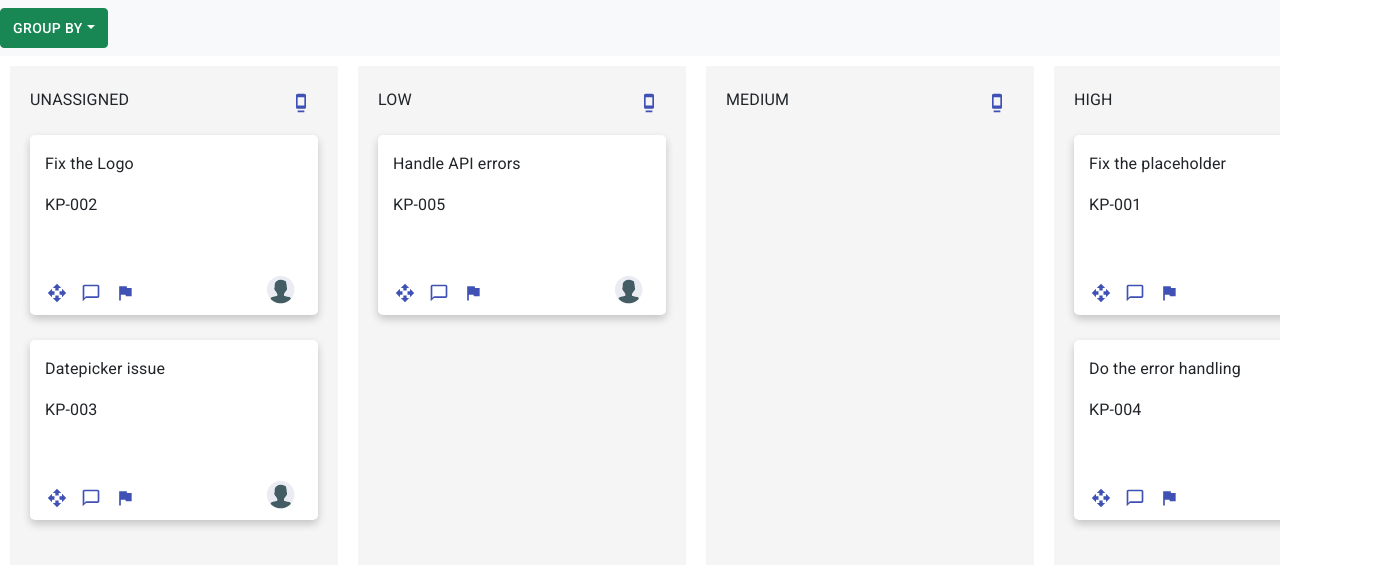
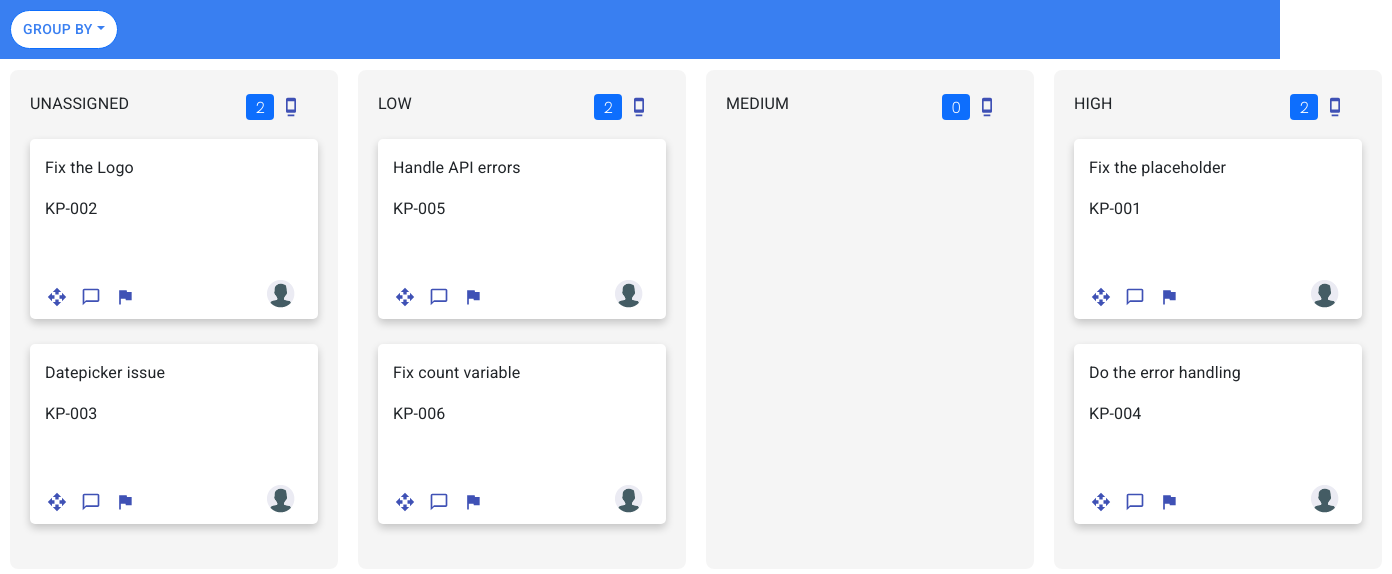
Before and after one commit to karthik-sarav/kanban-assignment, a React (Create React App) app: page / in a window 1280 px wide. Shown: the top 574 px of the page, 1392 px wide, since content can reach past the window. Built offline with nearby package versions, Linux system fonts and the light colour scheme.

Commit message:
Added column record counts. Modified colour theme. Horizontal scroll at the end.

```diff
--- a/public/index.html
+++ b/public/index.html
@@ -16,6 +16,9 @@
   <link rel="stylesheet" href="https://cdn.jsdelivr.net/npm/bootstrap@5.0.2/dist/css/bootstrap.min.css"
     integrity="sha384-EVSTQN3/azprG1Anm3QDgpJLIm9Nao0Yz1ztcQTwFspd3yD65VohhpuuCOmLASjC" crossorigin="anonymous" />
   <link rel="stylesheet" href="https://fonts.googleapis.com/css?family=Roboto:300,400,500,700&display=swap" />
+  <link rel="preconnect" href="https://fonts.googleapis.com">
+  <link rel="preconnect" href="https://fonts.gstatic.com" crossorigin>
+  <link href="https://fonts.googleapis.com/css2?family=Poppins:wght@100&display=swap" rel="stylesheet">
 
   <!--
       Notice the use of %PUBLIC_URL% in the tags above.
--- a/src/App.js
+++ b/src/App.js
@@ -3,9 +3,7 @@ import HomeScreen from './Screens/HomeScreen';
 
 function App() {
   return (
-    <div>
-      <HomeScreen />
-    </div>
+    <HomeScreen />
   );
 }
 
--- a/src/Components/ColumnHeader.js
+++ b/src/Components/ColumnHeader.js
@@ -2,6 +2,7 @@ import DockIcon from '@material-ui/icons/Dock';
 import DockTwoToneIcon from '@material-ui/icons/DockTwoTone';
 import { makeStyles } from "@material-ui/core/styles";
 import { Typography } from "@material-ui/core";
+import Badge from 'react-bootstrap/Badge'
 
 const useStyles = makeStyles((theme) => ({
     columnHeader: {
@@ -15,21 +16,33 @@ const useStyles = makeStyles((theme) => ({
         margin: "5px",
         "&:hover": {
             cursor: "pointer",
-            backgroundColor: "white",
-            borderRadius: "10px"
         }
-
+    },
+    headerAction: {
+        display: "flex",
+        alignItems: "center",
+        marginRight: "10px"
     }
 }));
 
 const ColumnHeader = (props) => {
     const classes = useStyles();
-    const { groupTitle, handlePinClick, isPinned } = props;
+    const { groupTitle, handlePinClick, isPinned, count } = props;
+
+    const countBg = (count) => {
+        return count <= 3 ? "primary" : count > 3 && count <= 5 ? "warning" : "danger"
+    }
+
     return (
         <div className={classes.columnHeader} >
+            <div>
                 <Typography variant="subtitle1">
                     {groupTitle.toUpperCase()}
                 </Typography>
+
+            </div>
+            <div className={classes.headerAction}>
+                <Badge bg={countBg(count)}>{count}</Badge>
                 {isPinned ?
                     <DockTwoToneIcon
                         className={classes.dockIcon}
@@ -45,6 +58,7 @@ const ColumnHeader = (props) => {
                     />
                 }
             </div>
+        </div>
     )
 }
 
--- /dev/null
+++ b/src/Components/NavbarComponent.js
@@ -0,0 +1,48 @@
+import { Dropdown } from "react-bootstrap";
+import { makeStyles } from "@material-ui/core/styles";
+import { headerConfig, groupByItems, customTheme, } from "../Configs/Constants";
+import { Typography } from "@material-ui/core";
+
+
+const useStyles = makeStyles((theme) => ({
+    navbar: {
+        display: "flex",
+        padding: "10px",
+        position: "fixed",
+        top: 0,
+        width: "100%",
+        zIndex: 999,
+        backgroundColor: customTheme.primary
+    },
+    dropdownToggle: {
+        color: customTheme.primary,
+        borderRadius: "35px",
+        backgroundColor: "white"
+    }
+}));
+
+const NavbarComponent = (props) => {
+    const classes = useStyles();
+    const { columnConfig, handleDropdownClick } = props;
+
+    return (
+        <div className={classes.navbar}>
+            <Dropdown>
+                <Dropdown.Toggle id="dropdown-basic" className={classes.dropdownToggle} >
+                    <Typography variant="button">Group by</Typography>
+                </Dropdown.Toggle>
+                <Dropdown.Menu>
+                    {Object.keys(columnConfig).map((groupByItem) => {
+                        return (
+                            <Dropdown.Item key={groupByItem} onClick={(e) => handleDropdownClick(e, groupByItem)}>
+                                <Typography variant="caption">{groupByItem.toUpperCase()}</Typography>
+                            </Dropdown.Item>
+                        );
+                    })}
+                </Dropdown.Menu>
+            </Dropdown>
+        </div>
+    )
+}
+
+export default NavbarComponent
--- a/src/MockData/MockData.js
+++ b/src/MockData/MockData.js
@@ -33,5 +33,12 @@ export const mockData = [
         description: "Lorem ipsum dolor sit amet, consectetur adipiscing elit, sed do eiusmod tempor incididunt ut labore et dolore magna aliqua",
         risk: "low",
         developer: "unassigned",
+    },
+    {
+        id: "KP-006",
+        title: "Fix count variable",
+        description: "Lorem ipsum dolor sit amet, consectetur adipiscing elit, sed do eiusmod tempor incididunt ut labore et dolore magna aliqua",
+        risk: "low",
+        developer: "unassigned",
     }
 ]
--- a/src/Screens/HomeScreen.js
+++ b/src/Screens/HomeScreen.js
@@ -1,13 +1,14 @@
-import React, { useState } from "react";
+import React, { useEffect, useState } from "react";
 import { makeStyles } from "@material-ui/core/styles";
 import { mockData } from "../MockData/MockData";
-import { headerConfig, groupByItems, } from "../Configs/Constants";
-import { Typography } from "@material-ui/core";
-import { Dropdown, Navbar } from "react-bootstrap";
+import { headerConfig, groupByItems, customTheme, } from "../Configs/Constants";
 import { DragDropContext, Droppable } from "react-beautiful-dnd";
 import CardComponent from "../Components/CardComponent";
 import ColumnHeader from "../Components/ColumnHeader";
 import SnackbarComponent from "../Components/SnackBarComponent";
+import NavbarComponent from "../Components/NavbarComponent";
+import Fab from '@material-ui/core/Fab';
+import LeftIcon from '@material-ui/icons/KeyboardArrowLeft';
 
 const useStyles = makeStyles((theme) => ({
   root: {
@@ -16,13 +17,20 @@ const useStyles = makeStyles((theme) => ({
   },
   container: {
     display: "flex",
-    overflow: "auto",
+    paddingTop: "60px",
+    height: "100%",
   },
   columnContainer: {
     backgroundColor: "whitesmoke",
+    borderRadius: "18px",
     border: "10px solid white",
     padding: "20px",
   },
+  floatIcon: {
+    position: "fixed",
+    right: "70px",
+    bottom: "8vh",
+  }
 }));
 
 const HomeScreen = () => {
@@ -36,6 +44,28 @@ const HomeScreen = () => {
     message: "",
     severity: ""
   });
+
+  const [xOffset, setXOffset] = useState(null);
+  const [scrollLeft, setScrollLeft] = useState(false);
+
+  function handleScrollHorizontal() {
+    setXOffset(window.pageXOffset);
+  }
+
+  useEffect(() => {
+    window.addEventListener("scroll", handleScrollHorizontal)
+    return () => {
+      window.removeEventListener("scroll", handleScrollHorizontal);
+    };
+  })
+
+  useEffect(() => {
+    if (xOffset > 390) {
+      setScrollLeft(true);
+    } else {
+      setScrollLeft(false);
+    }
+  }, [xOffset])
 
   const handleDropdownClick = (e, groupByItem) => {
     setSelectedGroup(groupByItem);
@@ -63,6 +93,7 @@ const HomeScreen = () => {
   };
 
   const handleOnDragEnd = (result) => {
+    try {
       const { source, destination, draggableId } = result;
       if (!result) return;
       if (source.droppableId !== destination.droppableId) {
@@ -89,6 +120,14 @@ const HomeScreen = () => {
       } else {
         setData(reorderData(source, destination));
       }
+    }
+    catch (err) {
+      setSnackBarConfig({
+        open: true,
+        message: "Cannot drag the card!",
+        severity: "warning"
+      })
+    }
   };
 
   const handlePinClick = (e, groupTitle) => {
@@ -113,31 +152,25 @@ const HomeScreen = () => {
     }
   }
 
+  const calculateCount = (item) => {
+    return data.filter((element) => element[selectedGroup] === item.headerTitle).length
+  }
+
+  const handleLeftScroll = () => {
+    window.scrollBy(-window.screen.availWidth, 0);
+  }
+
   return (
     <div className={classes.root}>
-      <div>
-        <Navbar variant="light" bg="light" expand="lg">
-          <Dropdown>
-            <Dropdown.Toggle variant="success" id="dropdown-basic">
-              <Typography variant="button">Group By</Typography>
-            </Dropdown.Toggle>
-            <Dropdown.Menu>
-              {Object.keys(columnConfig).map((groupByItem) => {
-                return (
-                  <Dropdown.Item
-                    key={groupByItem}
-                    onClick={(e) => handleDropdownClick(e, groupByItem)}
-                  >
-                    {groupByItem.toUpperCase()}
-                  </Dropdown.Item>
-                );
-              })}
-            </Dropdown.Menu>
-          </Dropdown>
-        </Navbar>
+      <NavbarComponent columnConfig={columnConfig} handleDropdownClick={handleDropdownClick} />
+      <div id="container" className={classes.container}>
+        {scrollLeft &&
+          <div className={classes.floatIcon}>
+            <Fab color="primary" onClick={handleLeftScroll} >
+              <LeftIcon />
+            </Fab>
           </div>
-
-      <div className={classes.container}>
+        }
         <DragDropContext onDragEnd={handleOnDragEnd}>
           {columnConfig[selectedGroup].map((item, index) => {
             return (
@@ -147,6 +180,7 @@ const HomeScreen = () => {
               >
                 {(provided) => (
                   <div
+                    id={item.headerTitle}
                     key={index}
                     style={{ left: "0", position: item.pinned ? "sticky" : "static" }}
                     className={classes.columnContainer}
@@ -154,7 +188,11 @@ const HomeScreen = () => {
                     ref={provided.innerRef}
                   >
                     <div style={{ width: "18rem" }}>
-                      <ColumnHeader groupTitle={item.headerTitle} isPinned={item.pinned} handlePinClick={handlePinClick} />
+                      <ColumnHeader
+                        groupTitle={item.headerTitle}
+                        isPinned={item.pinned}
+                        count={calculateCount(item)}
+                        handlePinClick={handlePinClick} />
                       <div>
                         {data.filter((element) => element[selectedGroup] === item.headerTitle).map((cardItem, index) => {
                           return (
@@ -181,7 +219,7 @@ const HomeScreen = () => {
           />
         }
       </div>
-    </div>
+    </div >
   );
 };
 
--- a/src/index.css
+++ b/src/index.css
@@ -1,13 +1,21 @@
+* {
+  scroll-behavior: smooth;
+}
+::-webkit-scrollbar {
+  width: 0; /* Remove scrollbar space */
+  background: transparent;
+}
 body {
   margin: 0;
-  font-family: -apple-system, BlinkMacSystemFont, 'Segoe UI', 'Roboto', 'Oxygen',
-    'Ubuntu', 'Cantarell', 'Fira Sans', 'Droid Sans', 'Helvetica Neue',
-    sans-serif;
   -webkit-font-smoothing: antialiased;
   -moz-osx-font-smoothing: grayscale;
+  font-family: "Poppins", sans-serif;
+  font-size: 20px;
+  font-weight: 300;
+  text-rendering: optimizeLegibility;
 }
 
 code {
-  font-family: source-code-pro, Menlo, Monaco, Consolas, 'Courier New',
+  font-family: source-code-pro, Menlo, Monaco, Consolas, "Courier New",
     monospace;
 }
```
Lines whose indentation alone changed are shown as unchanged.
